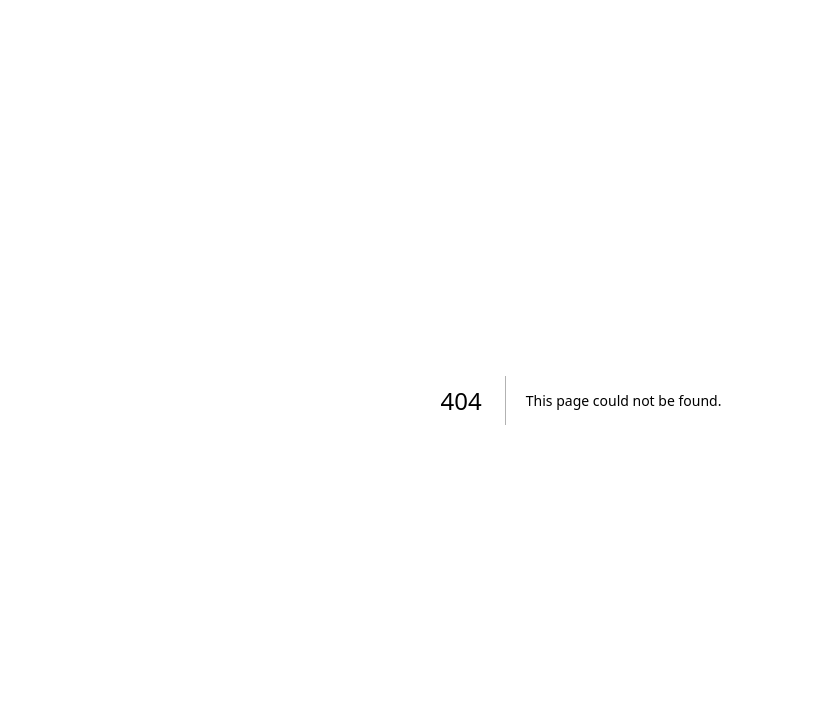
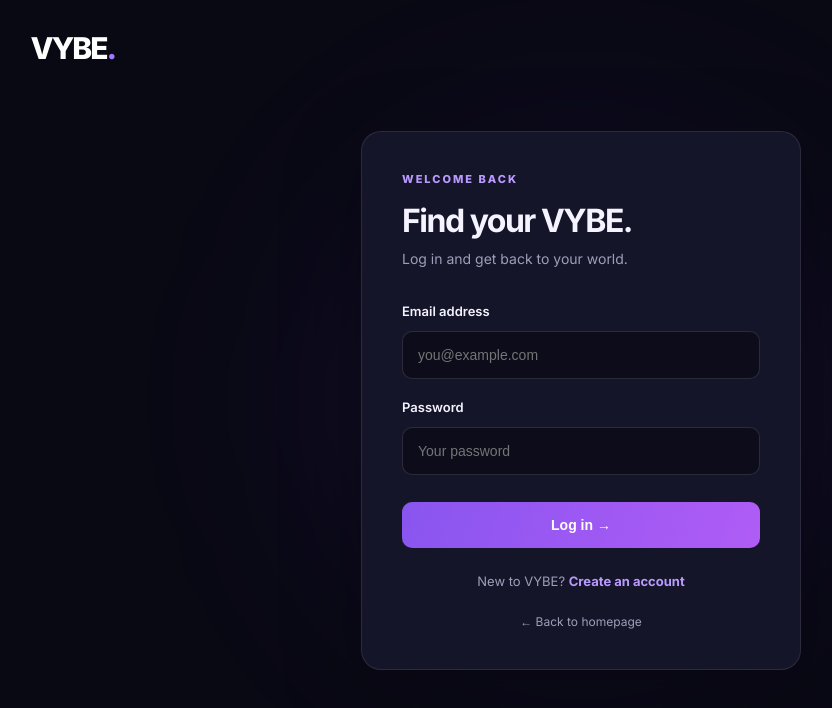
Before and after one commit to MyBots-pixel/vybe, a Next.js app: page /login in a window 1280 px wide. Before the commit this address had no page. Shown: the top 708 px of the page, without its empty margins (59-891 px from the left). Built offline with nearby package versions, Linux system fonts and the light colour scheme.

Commit message:
Create page.tsx

```diff
--- /dev/null
+++ b/app/login/page.tsx
@@ -0,0 +1,202 @@
+import Link from "next/link";
+import { signIn } from "../actions/auth";
+
+export default async function LoginPage({
+  searchParams,
+}: {
+  searchParams: Promise<{ error?: string; message?: string }>;
+}) {
+  const params = await searchParams;
+
+  return (
+    <main style={styles.page}>
+      <div style={styles.glow} />
+
+      <Link href="/" style={styles.logo}>
+        VYBE<span style={{ color: "#a477ff" }}>.</span>
+      </Link>
+
+      <section style={styles.card}>
+        <div style={styles.label}>WELCOME BACK</div>
+        <h1 style={styles.heading}>Find your VYBE.</h1>
+        <p style={styles.description}>
+          Log in and get back to your world.
+        </p>
+
+        {params.error && (
+          <div style={styles.error}>{params.error}</div>
+        )}
+
+        {params.message && (
+          <div style={styles.success}>{params.message}</div>
+        )}
+
+        <form action={signIn} style={styles.form}>
+          <label style={styles.labelText}>Email address</label>
+          <input
+            name="email"
+            type="email"
+            placeholder="you@example.com"
+            required
+            style={styles.input}
+          />
+
+          <label style={styles.labelText}>Password</label>
+          <input
+            name="password"
+            type="password"
+            placeholder="Your password"
+            required
+            style={styles.input}
+          />
+
+          <button type="submit" style={styles.button}>
+            Log in →
+          </button>
+        </form>
+
+        <p style={styles.footer}>
+          New to VYBE?{" "}
+          <Link href="/register" style={styles.link}>
+            Create an account
+          </Link>
+        </p>
+
+        <Link href="/" style={styles.back}>
+          ← Back to homepage
+        </Link>
+      </section>
+    </main>
+  );
+}
+
+const styles: Record<string, React.CSSProperties> = {
+  page: {
+    minHeight: "100vh",
+    background: "#090914",
+    color: "#f5f3ff",
+    display: "flex",
+    flexDirection: "column",
+    alignItems: "center",
+    justifyContent: "center",
+    padding: "30px 20px",
+    position: "relative",
+    overflow: "hidden",
+    fontFamily: "Inter, sans-serif",
+  },
+  glow: {
+    position: "absolute",
+    width: "500px",
+    height: "500px",
+    borderRadius: "50%",
+    background: "#7839e91b",
+    filter: "blur(100px)",
+    pointerEvents: "none",
+  },
+  logo: {
+    position: "absolute",
+    top: "30px",
+    left: "7%",
+    fontSize: "30px",
+    fontWeight: 800,
+    letterSpacing: "-2px",
+    color: "#fff",
+    textDecoration: "none",
+  },
+  card: {
+    width: "100%",
+    maxWidth: "440px",
+    padding: "40px",
+    border: "1px solid #ffffff18",
+    borderRadius: "20px",
+    background: "#151529",
+    position: "relative",
+    zIndex: 1,
+    boxShadow: "0 20px 80px #0005",
+  },
+  label: {
+    color: "#b99bff",
+    fontSize: "11px",
+    fontWeight: 800,
+    letterSpacing: "2px",
+  },
+  heading: {
+    fontSize: "32px",
+    letterSpacing: "-1.5px",
+    marginTop: "15px",
+  },
+  description: {
+    color: "#a09db8",
+    fontSize: "14px",
+    marginTop: "10px",
+    marginBottom: "28px",
+  },
+  error: {
+    padding: "12px",
+    borderRadius: "9px",
+    background: "#ff4d6d18",
+    border: "1px solid #ff4d6d55",
+    color: "#ff9aaa",
+    fontSize: "13px",
+    marginBottom: "18px",
+  },
+  success: {
+    padding: "12px",
+    borderRadius: "9px",
+    background: "#22c55e18",
+    border: "1px solid #22c55e55",
+    color: "#86efac",
+    fontSize: "13px",
+    marginBottom: "18px",
+  },
+  form: {
+    display: "flex",
+    flexDirection: "column",
+    gap: "12px",
+  },
+  labelText: {
+    fontSize: "13px",
+    fontWeight: 600,
+    marginTop: "8px",
+  },
+  input: {
+    width: "100%",
+    padding: "15px",
+    borderRadius: "10px",
+    border: "1px solid #ffffff20",
+    background: "#0c0c1b",
+    color: "#fff",
+    fontSize: "14px",
+    outline: "none",
+  },
+  button: {
+    marginTop: "15px",
+    padding: "15px",
+    border: "none",
+    borderRadius: "10px",
+    background: "linear-gradient(110deg,#8955ef,#b05cf6)",
+    color: "#fff",
+    fontSize: "14px",
+    fontWeight: 700,
+    cursor: "pointer",
+  },
+  footer: {
+    textAlign: "center",
+    color: "#a09db8",
+    fontSize: "13px",
+    marginTop: "25px",
+  },
+  link: {
+    color: "#b99bff",
+    fontWeight: 700,
+    textDecoration: "none",
+  },
+  back: {
+    display: "block",
+    textAlign: "center",
+    color: "#a09db8",
+    fontSize: "12px",
+    marginTop: "25px",
+    textDecoration: "none",
+  },
+};
```
